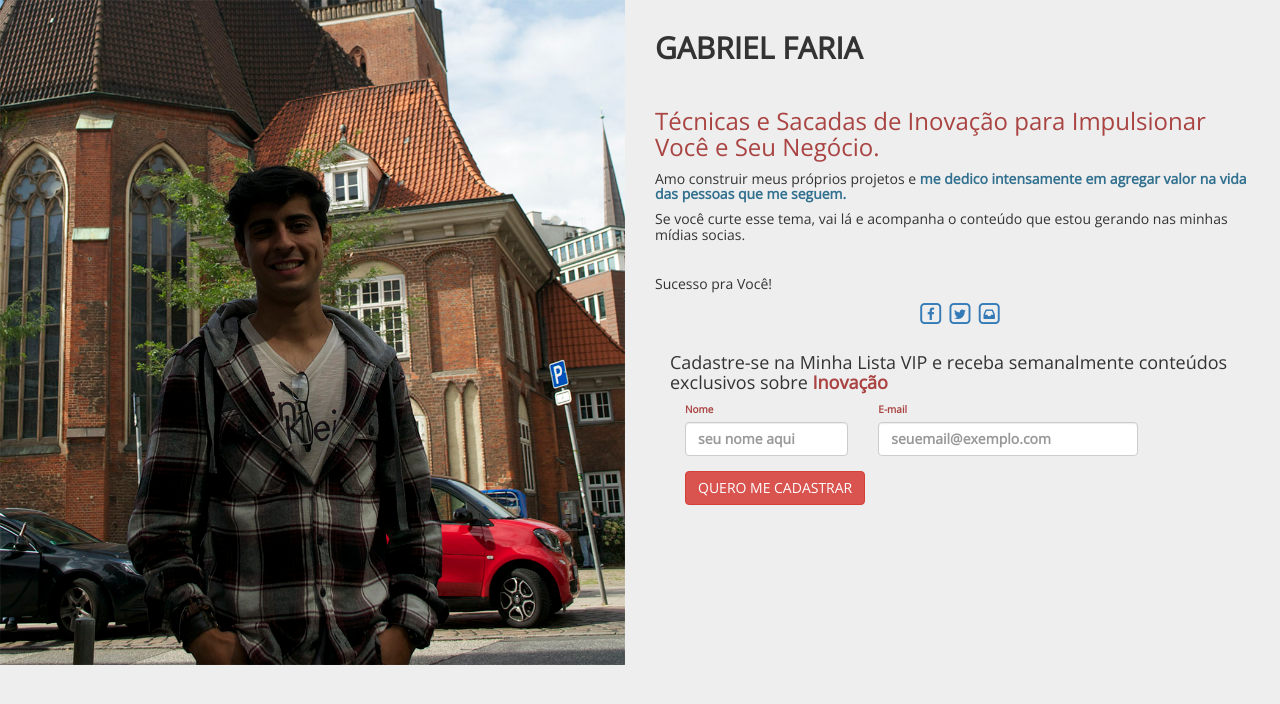
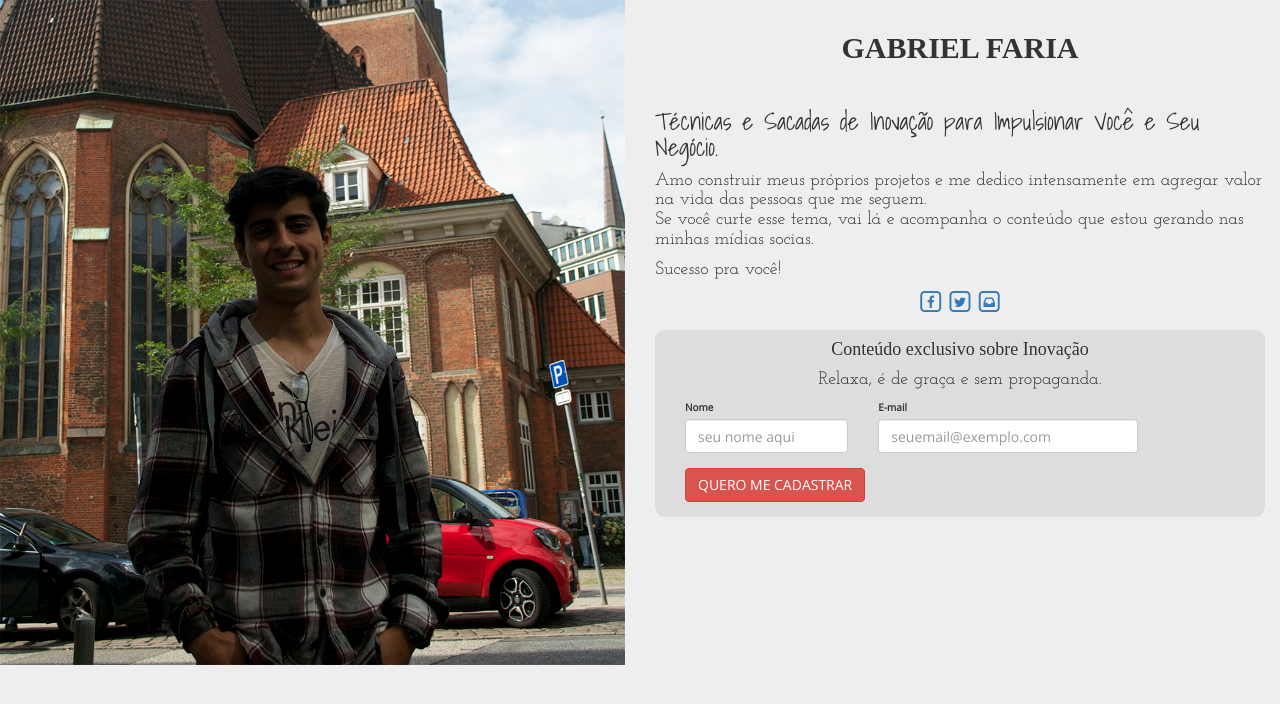
Before and after one commit to gabspereira/uniegabpereira.github.io, a Jekyll site: the page index.html, which Jekyll copies as it is, in a window 1280 px wide. Shown: the top 704 px of the page. Built offline with Jekyll 4.4.1, drawn with Linux system fonts in a browser that asks for light colours; nearby versions of some CDN libraries; some web fonts are replaced.

Commit message:
back end

```diff
--- a/index.html
+++ b/index.html
@@ -2,6 +2,7 @@
 <html>
 
 <head>
+<link href="https://fonts.googleapis.com/css?family=Amatic+SC|Architects+Daughter|Arvo|Bangers|Bowlby+One+SC|Bungee|Bungee+Inline|Covered+By+Your+Grace|Exo+2|Josefin+Sans|Josefin+Slab|Open+Sans+Condensed:300|Shadows+Into+Light" rel="stylesheet">
   <link href="/css/bootstrap.min.css" rel="stylesheet">
   <link rel="stylesheet" href="/css/font-awesome.min.css">
    <link rel="stylesheet" href="https://cdnjs.cloudflare.com/ajax/libs/animate.css/3.5.2/animate.min.css">
@@ -12,11 +13,11 @@
      <img src="../img/Picture.jpg" width="100%">
   </div>
 <div id="teste" class="col-md-6 col-xs-12 "><!--COMUNICAO-->
-    <h2 style="margin-top: 5%;color: #333;"><strong>GABRIEL FARIA</strong></h2></br>
-    <h3 class="text-danger">Técnicas e Sacadas de Inovação para Impulsionar Você e Seu Negócio.</h3>
-    <h5>Amo construir meus próprios projetos e <strong class="text-info">me dedico intensamente em agregar valor na vida das pessoas que me seguem.</strong></h5>
-    <h5>Se você curte esse tema, vai lá e acompanha o conteúdo que estou gerando nas minhas mídias socias.</h5>
-  </br><h5>Sucesso pra Você!</h5>
+    <h2 style="margin-top: 5%;color: #333;font-family: 'Bungee Inline', cursive;" class="text-center"><strong>GABRIEL FARIA</strong></h2></br>
+    <h3 style="font-family: 'Shadows Into Light', cursive;">Técnicas e Sacadas de Inovação para Impulsionar Você e Seu Negócio.</h3>
+    <h4 style="font-family: 'Josefin Slab', serif;">Amo construir meus próprios projetos e me dedico intensamente em agregar valor na vida das pessoas que me seguem.
+    <br>Se você curte esse tema, vai lá e acompanha o conteúdo que estou gerando nas minhas mídias socias.</h4>
+    <h4 style="font-family: 'Josefin Slab', serif;">Sucesso pra você!</h4>
         <div class="text-center">
             <a href="#"><span  class="fa-stack fa-lg">
               <i class="fa fa-square-o fa-stack-2x"></i>
@@ -36,8 +37,9 @@
 
 </br>
 <!-- MAIL -->
-      <div id="flash" class="col-md-12">
-      <h4>Cadastre-se na Minha Lista VIP e receba semanalmente conteúdos exclusivos sobre <strong class="text-danger">Inovação<strong></h4>
+      <div id="flash" class="col-md-12" style="background-color: #dedddd;border-radius: 10px;">
+      <h4 class="text-center" style="font-family: 'Bungee Inline', cursive;">Conteúdo exclusivo sobre Inovação</h4>
+      <h4 style="font-family: 'Josefin Slab', serif;" class="text-center">Relaxa, é de graça e sem propaganda.</h5>
         <forms>
           <div class="form-group col-md-4">
             <label>Nome</label>
```
Also changed, not shown: 2 other files.
